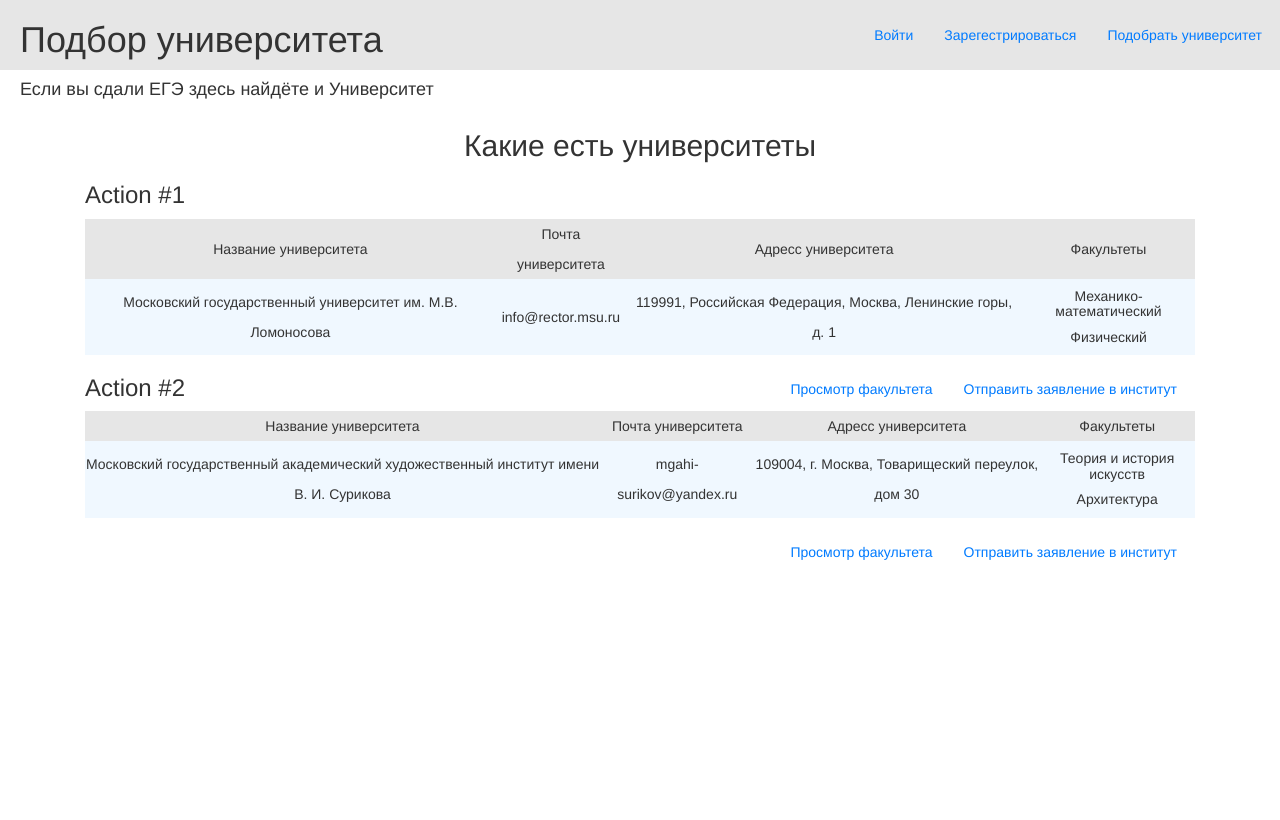
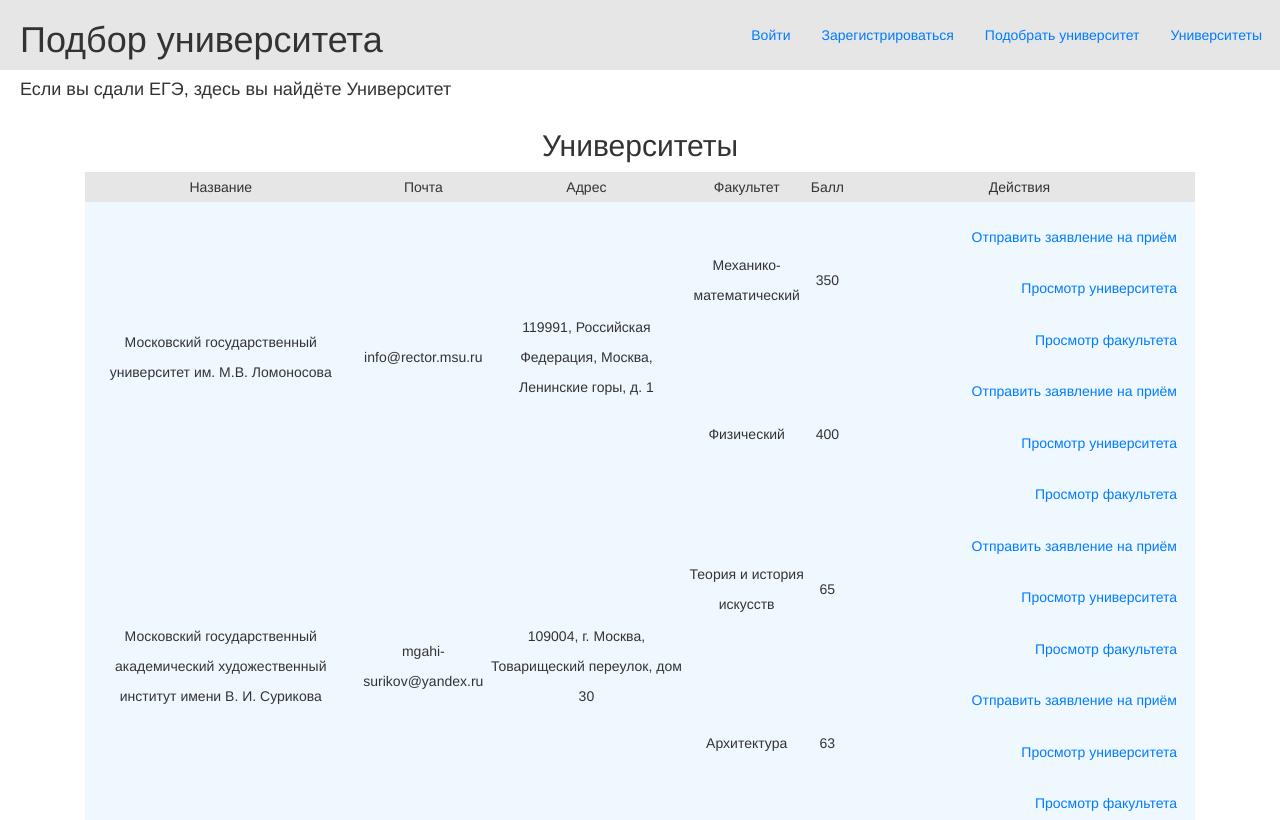
Before and after one commit to Mishgite/Choosing_institute, a Flask app: page / in a window 1280 px wide. Before the commit the page ends 560 px from the top, so only its background shows below. Run offline with Flask 3, Linux system fonts and the light colour scheme; data comes from the database, SQL or seed files in the repository; both versions use the stored data as it was after the commit; some libraries are stand-ins or nearby versions.

Commit message:
глобальное делание

```diff
--- a/data/classes.py
+++ b/data/classes.py
@@ -8,4 +8,4 @@ class Classes(SqlAlchemyBase, SerializerMixin):
 
     id = sqlalchemy.Column(sqlalchemy.Integer,
                            primary_key=True, autoincrement=True)
-    name = sqlalchemy.Column(sqlalchemy.String, nullable=True)
+    name = sqlalchemy.Column(sqlalchemy.String, nullable=False)
--- a/data/universities.py
+++ b/data/universities.py
@@ -1,6 +1,7 @@
 import sqlalchemy
 from data.db_session import SqlAlchemyBase
 from sqlalchemy_serializer import SerializerMixin
+from sqlalchemy.orm import relationship
 
 
 class Universities(SqlAlchemyBase, SerializerMixin):
@@ -11,3 +12,4 @@ class Universities(SqlAlchemyBase, SerializerMixin):
     name = sqlalchemy.Column(sqlalchemy.String, nullable=True)
     email = sqlalchemy.Column(sqlalchemy.String, index=True, unique=True, nullable=True)
     address = sqlalchemy.Column(sqlalchemy.String, nullable=True)
+    faculties = relationship('Faculties')
--- a/main.py
+++ b/main.py
@@ -39,8 +39,7 @@ def load_user(user_id: int):
 @app.route('/')
 def works_log():
     universities = db_sess.query(Universities).all()
-    faculties = db_sess.query(Faculties).all()
-    return render_template('universities.html', title='Журнал работ', universities=universities, faculties=faculties)
+    return render_template('universities.html', title='Университеты', universities=universities)
 
 
 class LoginForm(FlaskForm):
@@ -71,20 +70,19 @@ def login():
 
 
 class ScoresForm(FlaskForm):
-    db = db_sess.query(User).filter(User.id == id_usr).first()
-    score = IntegerField('Ваш балл', validators=[NumberRange(min=0, max=400)], default=db.min_ege_score)
+    user = db_sess.query(User).filter(User.id == id_usr).first()
+    score = IntegerField('Ваш балл', validators=[NumberRange(min=0, max=400)], default=user.min_ege_score)
     submit = SubmitField('Подобрать')
 
 
-@app.route('/index_universiti', methods=['GET', 'POST'])
+@app.route('/select_universities', methods=['GET', 'POST'])
 def index():
     form = ScoresForm()
     if form.validate_on_submit():
         results = db_sess.query(Universities, Faculties).filter(Universities.id == Faculties.university_id
                                                                 ).filter(Faculties.score <= form.score.data).all()
-
-        return render_template('results.html', title='Результаты', results=results)
-    return render_template('index.html', title='Подбор университета', form=form)
+        return render_template('results.html', title='Результат', results=results)
+    return render_template('select_universities.html', title='Подбор университета', form=form)
 
 
 @app.route('/logout')
--- a/templates/base.html
+++ b/templates/base.html
@@ -23,19 +23,20 @@
 <body>
 <div class="first_line">
     <h1 class="first_line_content">Подбор университета</h1>
-    <a class="btn btn-outline-primary" href="http://localhost:5000/index_universiti">Подобрать университет</a>
+    <a class="btn btn-outline-primary" href="http://localhost:5000/">Университеты</a>
+    <a class="btn btn-outline-primary" href="http://localhost:5000/select_universities">Подобрать университет</a>
     {% if current_user.is_authenticated %}
         <a class="btn btn-outline-primary" href="http://localhost:5000/logout">{{ current_user.surname }} {{ current_user.name }}</a>
         <a class="btn btn-outline-primary" href="http://localhost:5000/user/{{ current_user.id }}">Изменить профиль</a>
     {% else %}
-        <a class="btn btn-outline-primary" href="http://localhost:5000/register">Зарегестрироваться</a>
+        <a class="btn btn-outline-primary" href="http://localhost:5000/register">Зарегистрироваться</a>
         <a class="btn btn-outline-primary" href="http://localhost:5000/login">Войти</a>
     {% endif %}
     {% if current_user.type == 1 %}
     <a class="btn btn-outline-primary" href="http://localhost:5000/users_list">Список пользователей</a>
     {% endif %}
 </div>
-<h4>Если вы сдали ЕГЭ здесь найдёте и Университет</h4>
+<h4>Если вы сдали ЕГЭ, здесь вы найдёте Университет</h4>
 <main role="main" class="container">
     {% block content %}{% endblock %}
 </main>
--- a/templates/universities.html
+++ b/templates/universities.html
@@ -1,32 +1,45 @@
 {% extends 'base.html' %}
 
 {% block content %}
-    <h2 align="center">Какие есть университеты</h2>
-    {% for universiti in universities %}
-        <h3>Action #{{ loop.index }}</h3>
+    <h2 align="center">Университеты</h2>
         <table class="tbl">
             <tr class="mn">
-                <td>Название университета</td>
-                <td>Почта университета</td>
-                <td>Адресс университета</td>
-                <td>Факультеты</td>
+                <td>Название</td>
+                <td>Почта</td>
+                <td>Адрес</td>
+                <td>Факультет</td>
+                <td>Балл</td>
+                <td>Действия</td>
             </tr>
+            {% for university in universities %}
+            {% set faculties = university.faculties %}
+            {% set f_number = faculties|length %}
             <tr>
-                <td>{{ universiti.name }}</td>
-                <td>{{ universiti.email }}</td>
-                <td>{{ universiti.address }}</td>
-                <td>{% for facult in faculties %}
-                    {% if facult.university_id == universiti.id %}
-                    <h5>{{ facult.name }}</h5>
-                    {% endif %}
-                    {% endfor %}
+                <td rowspan="{{f_number}}">{{ university.name }}</td>
+                <td rowspan="{{f_number}}">{{ university.email }}</td>
+                <td rowspan="{{f_number}}">{{ university.address }}</td>
+                <td>{{ faculties[0].name }}</td>
+                <td>{{ faculties[0].score }}</td>
+                <td>
+                    <a class="btn btn-outline-primary" href="http://localhost:5000/sending/{{ faculties[0].id }}">Отправить заявление на приём</a>
+                    <a class="btn btn-outline-primary" href="http://localhost:5000/universities/{{ university.id }}">Просмотр университета</a>
+                    <a class="btn btn-outline-primary" href="http://localhost:5000/faculties/{{ faculties[0].id }}">Просмотр факультета</a>
                 </td>
             </tr>
+            {% for faculty in faculties %}
+            {% if loop.index != 1 %}
+            <tr>
+                <td>{{ faculty.name }}</td>
+                <td>{{ faculty.score }}</td>
+                <td>
+                    <a class="btn btn-outline-primary" href="http://localhost:5000/sending/{{ faculty.id }}">Отправить заявление на приём</a>
+                    <a class="btn btn-outline-primary" href="http://localhost:5000/universities/{{ university.id }}">Просмотр университета</a>
+                    <a class="btn btn-outline-primary" href="http://localhost:5000/faculties/{{ faculty.id }}">Просмотр факультета</a>
+                </td>
+            </tr>
+            {% endif %}
+
+            {% endfor %}
+            {% endfor %}
         </table>
-        <a class="btn btn-outline-primary" href="http://localhost:5000/sending/{{ universiti.id }}">Отправить заявление в институт</a>
-        <a class="btn btn-outline-primary" href="http://localhost:5000/faculties/{{ universiti.id }}">Просмотр факультета</a>
-        {% if current_user.type == 1 %}
-        <a class="btn btn-outline-primary" href="http://localhost:5000/universities_delete/{{ universiti.id }}">Удаление университета</a>
-        {% endif %}
-    {% endfor %}
 {% endblock %}
```
Also changed, not shown: data/faculties.py (+8 -5 lines), data/faculties_classes.py (+4 -4 lines), templates/results.html (+11 -15 lines), templates/select_universities.html (added, +20 -0 lines), db/universities.db.
